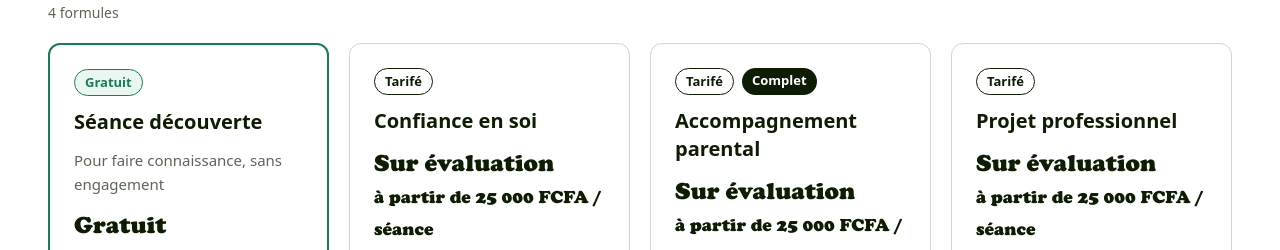
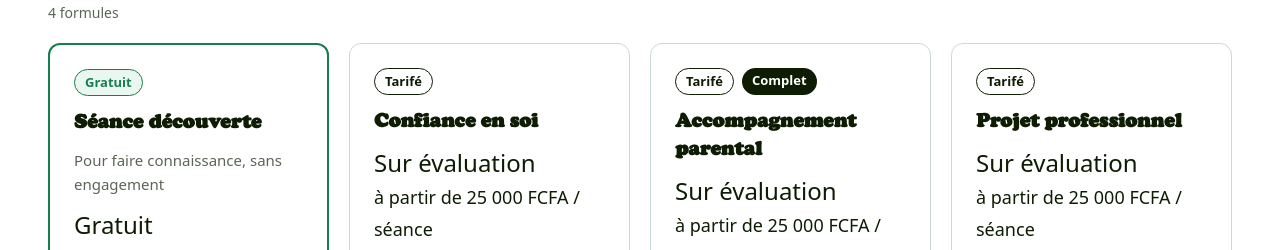
Before and after one commit to hackdave21/ezerhome_frontend, a website built with Vite: page pages/site/coaching.html in a window 1280 px wide. Shown: the part 637-887 px from the top of the page. Built offline with nearby package versions, Linux system fonts and the light colour scheme.

Commit message:
coaching, a propos

```diff
--- a/pages/site/coaching.html
+++ b/pages/site/coaching.html
@@ -74,9 +74,9 @@
                         <div class="flex flex-wrap gap-2">
                             <span class="text-[13px] font-semibold px-2.5 py-0.5 rounded-full bg-ezer-green-light border border-ezer-green text-ezer-green">Gratuit</span>
                         </div>
-                        <h3 class="text-xl font-semibold">Séance découverte</h3>
+                        <h3 class="font-cooper text-xl font-semibold">Séance découverte</h3>
                         <p class="text-[15px] text-ezer-muted">Pour faire connaissance, sans engagement</p>
-                        <p class="font-cooper text-2xl">Gratuit</p>
+                        <p class="text-2xl">Gratuit</p>
                         <dl class="flex flex-col divide-y divide-ezer-green-borderLight text-sm">
                             <div class="flex justify-between gap-2 py-2"><dt class="text-ezer-muted">Séances</dt><dd class="font-semibold">1</dd></div>
                             <div class="flex justify-between gap-2 py-2"><dt class="text-ezer-muted">Durée d'une séance</dt><dd class="font-semibold">30 min</dd></div>
@@ -93,8 +93,8 @@
                         <div class="flex flex-wrap gap-2">
                             <span class="text-[13px] font-semibold px-2.5 py-0.5 rounded-full bg-white border border-ezer-dark">Tarifé</span>
                         </div>
-                        <h3 class="text-xl font-semibold">Confiance en soi</h3>
-                        <p class="font-cooper text-xl lg:text-2xl leading-tight">Sur évaluation<br><span class="text-lg">à partir de 25 000 FCFA / séance</span></p>
+                        <h3 class="font-cooper text-xl font-semibold">Confiance en soi</h3>
+                        <p class="text-xl lg:text-2xl leading-tight">Sur évaluation<br><span class="text-lg">à partir de 25 000 FCFA / séance</span></p>
                         <p class="text-[15px] text-ezer-muted">Accompagnement individuel, selon les besoins identifiés à l'évaluation.</p>
                         <p class="flex items-center gap-2 text-sm">
                             <svg aria-hidden="true" class="shrink-0 w-4 h-4 text-ezer-green" viewBox="0 0 24 24" fill="none" stroke="currentColor" stroke-width="1.8" stroke-linecap="round"><circle cx="9" cy="8" r="3.5"></circle><path d="M2.5 20a6.5 6.5 0 0 1 13 0"></path><path d="M16 4.5a3.5 3.5 0 0 1 0 7M18 14a6.5 6.5 0 0 1 3.5 6"></path></svg>
@@ -108,8 +108,8 @@
                             <span class="text-[13px] font-semibold px-2.5 py-0.5 rounded-full bg-white border border-ezer-dark">Tarifé</span>
                             <span class="text-[13px] font-semibold px-2.5 py-0.5 rounded-full bg-ezer-dark text-white">Complet</span>
                         </div>
-                        <h3 class="text-xl font-semibold">Accompagnement parental</h3>
-                        <p class="font-cooper text-xl lg:text-2xl leading-tight">Sur évaluation<br><span class="text-lg">à partir de 25 000 FCFA / séance</span></p>
+                        <h3 class="font-cooper text-xl font-semibold">Accompagnement parental</h3>
+                        <p class="text-xl lg:text-2xl leading-tight">Sur évaluation<br><span class="text-lg">à partir de 25 000 FCFA / séance</span></p>
                         <p class="text-[15px] text-ezer-muted">Accompagnement individuel, selon les besoins identifiés à l'évaluation.</p>
                         <p class="flex items-center gap-2 text-sm">
                             <svg aria-hidden="true" class="shrink-0 w-4 h-4 text-ezer-green" viewBox="0 0 24 24" fill="none" stroke="currentColor" stroke-width="1.8" stroke-linecap="round"><circle cx="9" cy="8" r="3.5"></circle><path d="M2.5 20a6.5 6.5 0 0 1 13 0"></path><path d="M16 4.5a3.5 3.5 0 0 1 0 7M18 14a6.5 6.5 0 0 1 3.5 6"></path></svg>
@@ -122,8 +122,8 @@
                         <div class="flex flex-wrap gap-2">
                             <span class="text-[13px] font-semibold px-2.5 py-0.5 rounded-full bg-white border border-ezer-dark">Tarifé</span>
                         </div>
-                        <h3 class="text-xl font-semibold">Projet professionnel</h3>
-                        <p class="font-cooper text-xl lg:text-2xl leading-tight">Sur évaluation<br><span class="text-lg">à partir de 25 000 FCFA / séance</span></p>
+                        <h3 class="font-cooper text-xl font-semibold">Projet professionnel</h3>
+                        <p class="text-xl lg:text-2xl leading-tight">Sur évaluation<br><span class="text-lg">à partir de 25 000 FCFA / séance</span></p>
                         <p class="text-[15px] text-ezer-muted">Accompagnement individuel, selon les besoins identifiés à l'évaluation.</p>
                         <p class="flex items-center gap-2 text-sm">
                             <svg aria-hidden="true" class="shrink-0 w-4 h-4 text-ezer-green" viewBox="0 0 24 24" fill="none" stroke="currentColor" stroke-width="1.8" stroke-linecap="round"><circle cx="9" cy="8" r="3.5"></circle><path d="M2.5 20a6.5 6.5 0 0 1 13 0"></path><path d="M16 4.5a3.5 3.5 0 0 1 0 7M18 14a6.5 6.5 0 0 1 3.5 6"></path></svg>
```
Also changed, not shown: pages/site/a-propos.html (+3 -3 lines).
